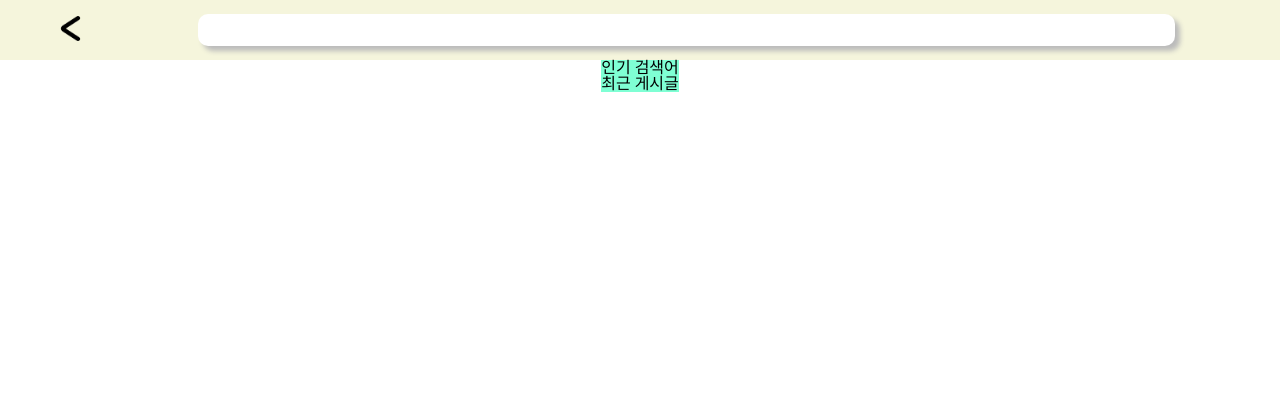
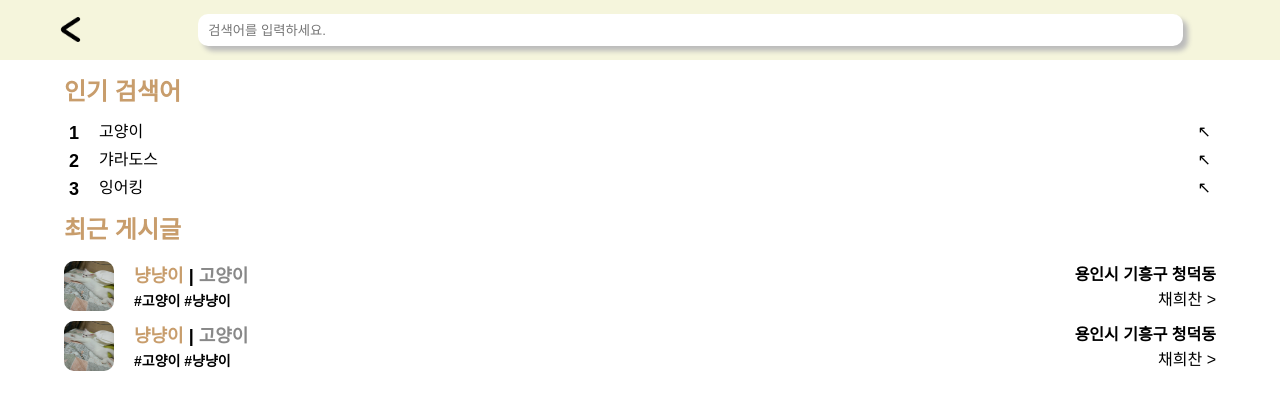
Before and after one commit to woojoung1217/Zootopia, a Django app: template Zootopia/Animal/templates/search.html in a window 1280 px wide. Shown: the top 410 px of the page. Run offline with Django 3.2, Linux system fonts and the light colour scheme; the template is opened without the code that fills it, so the values that code supplies are empty.

Commit message:
[FE] 구현: 검색 페이지 메인 부분 구현(희찬)

```diff
--- a/Zootopia/Animal/static/css/search.css
+++ b/Zootopia/Animal/static/css/search.css
@@ -1,3 +1,12 @@
+html {
+  font-family: "NanumSquareRound", sans-serif;
+  font-size: 10px;
+}
+
+* {
+  font-family: "NanumSquareRound", sans-serif;
+}
+
 #mainWrapper {
   width: 100%;
   display: flex;
@@ -26,11 +35,106 @@
 .input-box-search {
   width: 95%;
   height: 30px;
+  padding-left: 10px;
   border: none;
   border-radius: 10px;
   box-shadow: 5px 5px 5px #bbbbbb;
 }
 
 #mainContainer {
-  background-color: aquamarine;
+  width: 90%;
 }
+
+.top-title {
+  font-size: 2.4rem;
+  font-weight: bold;
+  padding: 20px 0px 10px;
+  color: #c89d6c;
+}
+
+.hot-topic-element {
+  display: flex;
+  justify-content: space-between;
+  padding: 10px 5px 0px;
+  font-size: 1.6rem;
+}
+
+.left-align {
+  display: flex;
+}
+
+.place {
+  font-size: 1.8rem;
+  font-weight: bold;
+  margin-right: 20px;
+}
+
+.detail {
+  font-family: "NanumSquareRound", sans-serif;
+}
+
+.recent-post {
+  width: 100%;
+  height: 50px;
+  padding-top: 10px;
+  display: flex;
+  align-items: center;
+}
+
+.recent-post > * {
+  font-family: "NanumSquareRound", sans-serif;
+}
+
+.profile-img {
+  width: 50px;
+  height: 50px;
+  border-radius: 10px;
+  margin-right: 20px;
+}
+
+.recent-post-left-area {
+  height: 100%;
+  flex: 1;
+  display: flex;
+  flex-direction: column;
+  justify-content: space-around;
+}
+
+.recent-post-left-top-area {
+  display: flex;
+  font-size: 1.8rem;
+  font-weight: bold;
+}
+
+.animal-name {
+  color: #c89d6c;
+}
+
+.animal-border {
+  margin: 0px 5px;
+}
+
+.animal-species {
+  color: #888888;
+}
+
+.hash-tag {
+  font-size: 1.4rem;
+  font-weight: bold;
+}
+
+.recent-post-right-area {
+  height: 100%;
+  display: flex;
+  flex-direction: column;
+  align-items: flex-end;
+  justify-content: space-around;
+}
+
+.location {
+  font-size: 1.6rem;
+  font-weight: bold;
+}
+.writer {
+  font-size: 1.6rem;
+}
--- a/Zootopia/Animal/templates/search.html
+++ b/Zootopia/Animal/templates/search.html
@@ -5,7 +5,7 @@
   <meta charset="UTF-8">
   <meta http-equiv="X-UA-Compatible" content="IE=edge">
   <meta name="viewport" content="width=device-width, initial-scale=1.0">
-  <link rel="stylesheet" href="https://cdn.jsdelivr.net/npm/reset-css@5.0.1/reset.min.css">
+  <link rel="stylesheet" href="{% static 'css/reset.css' %}">
   <link rel="stylesheet" href="{% static 'css/search.css' %}">
   <title>Search</title>
 </head>
@@ -22,7 +22,7 @@
         </a>
       </div>
       <div class="input-area">
-        <input class="input-box-search" type="text">
+        <input class="input-box-search" type="text" placeholder="검색어를 입력하세요.">
       </div>
     </div>
     <!-- 상단 검색 영역 끝 -->
@@ -32,7 +32,27 @@
       <div id="hotTopicArea">
         <p class="top-title">인기 검색어</p>
         <div class="hot-topic-cnotent">
-
+          <div class="hot-topic-element">
+            <a class="left-align">
+              <span class="place">1</span>
+              <div class="detail">고양이</div>
+            </a>
+            <span class="insert">↖</span>
+          </div>
+          <div class="hot-topic-element">
+            <a class="left-align">
+              <span class="place">2</span>
+              <div class="detail">갸라도스</div>
+            </a>
+            <span class="insert">↖</span>
+          </div>
+          <div class="hot-topic-element">
+            <a class="left-align">
+              <span class="place">3</span>
+              <div class="detail">잉어킹</div>
+            </a>
+            <span class="insert">↖</span>
+          </div>
         </div>
       </div>
       <!-- 인기 검색어 끝 -->
@@ -40,7 +60,48 @@
       <div id="recentUpdateArea">
         <p class="top-title">최근 게시글</p>
         <div class="recent-update-content">
-
+          <!-- 최근 글 예시 시작 -->
+          <div class="recent-post">
+            <div class="recent-post-profile-area">
+              <img class="profile-img" src="{% static 'image/cat.jpg' %}" alt="고양이">
+            </div>
+            <div class="recent-post-left-area">
+              <div class="recent-post-left-top-area">
+                <p class="animal-name">냥냥이</p>
+                <p class="animal-border">|</p>
+                <p class="animal-species">고양이</p>
+              </div>
+              <div class="recent-post-left-bottom-area">
+                <p class="hash-tag">#고양이 #냥냥이</p>
+              </div>
+            </div>
+            <div class="recent-post-right-area">
+              <p class="location">용인시 기흥구 청덕동</p>
+              <p class="writer">채희찬 ></p>
+            </div>
+          </div>
+          <!-- 최근 글 예시 끝 -->
+          <!-- 최근 글 예시 시작 -->
+          <div class="recent-post">
+            <div class="recent-post-profile-area">
+              <img class="profile-img" src="{% static 'image/cat.jpg' %}" alt="고양이">
+            </div>
+            <div class="recent-post-left-area">
+              <div class="recent-post-left-top-area">
+                <p class="animal-name">냥냥이</p>
+                <p class="animal-border">|</p>
+                <p class="animal-species">고양이</p>
+              </div>
+              <div class="recent-post-left-bottom-area">
+                <p class="hash-tag">#고양이 #냥냥이</p>
+              </div>
+            </div>
+            <div class="recent-post-right-area">
+              <p class="location">용인시 기흥구 청덕동</p>
+              <p class="writer">채희찬 ></p>
+            </div>
+          </div>
+          <!-- 최근 글 예시 끝 -->
         </div>
       </div>
       <!-- 최근 글 끝 -->
```
Also changed, not shown: Zootopia/Animal/static/image/cat.jpg (added).
